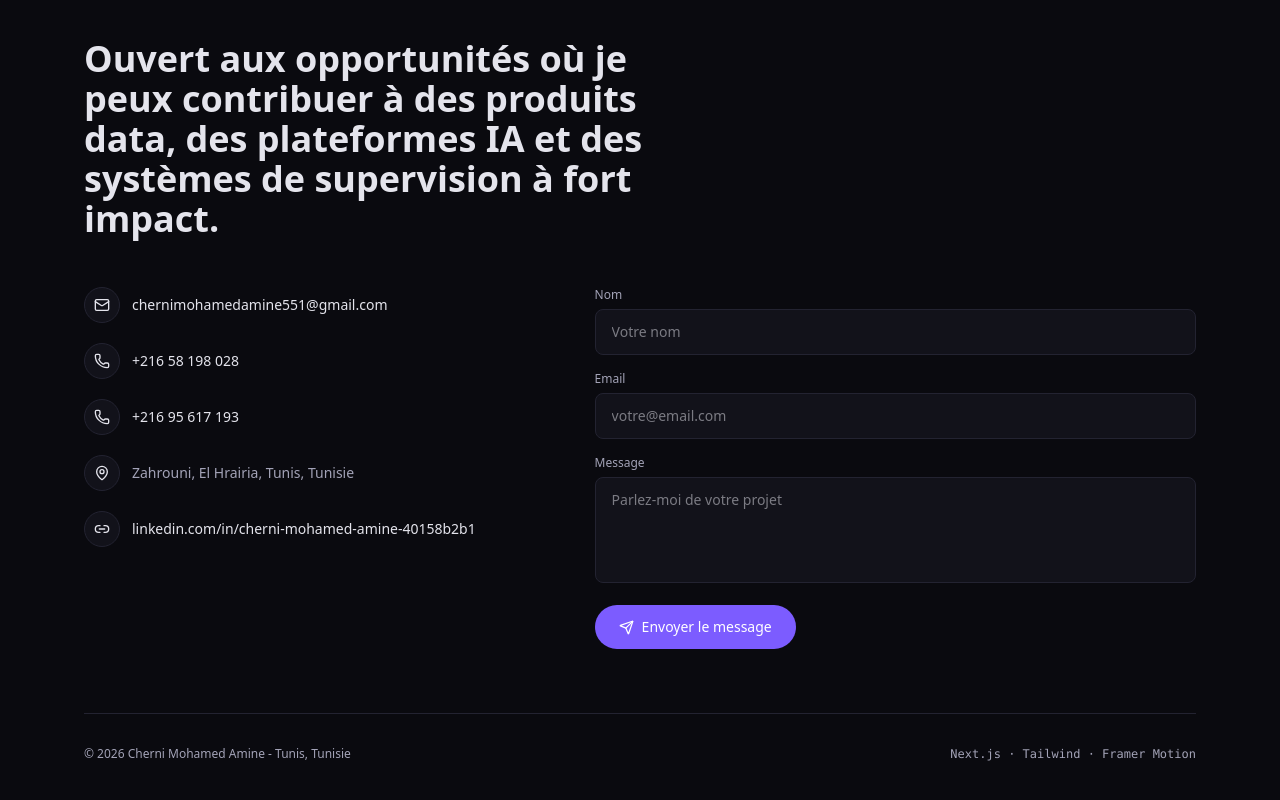
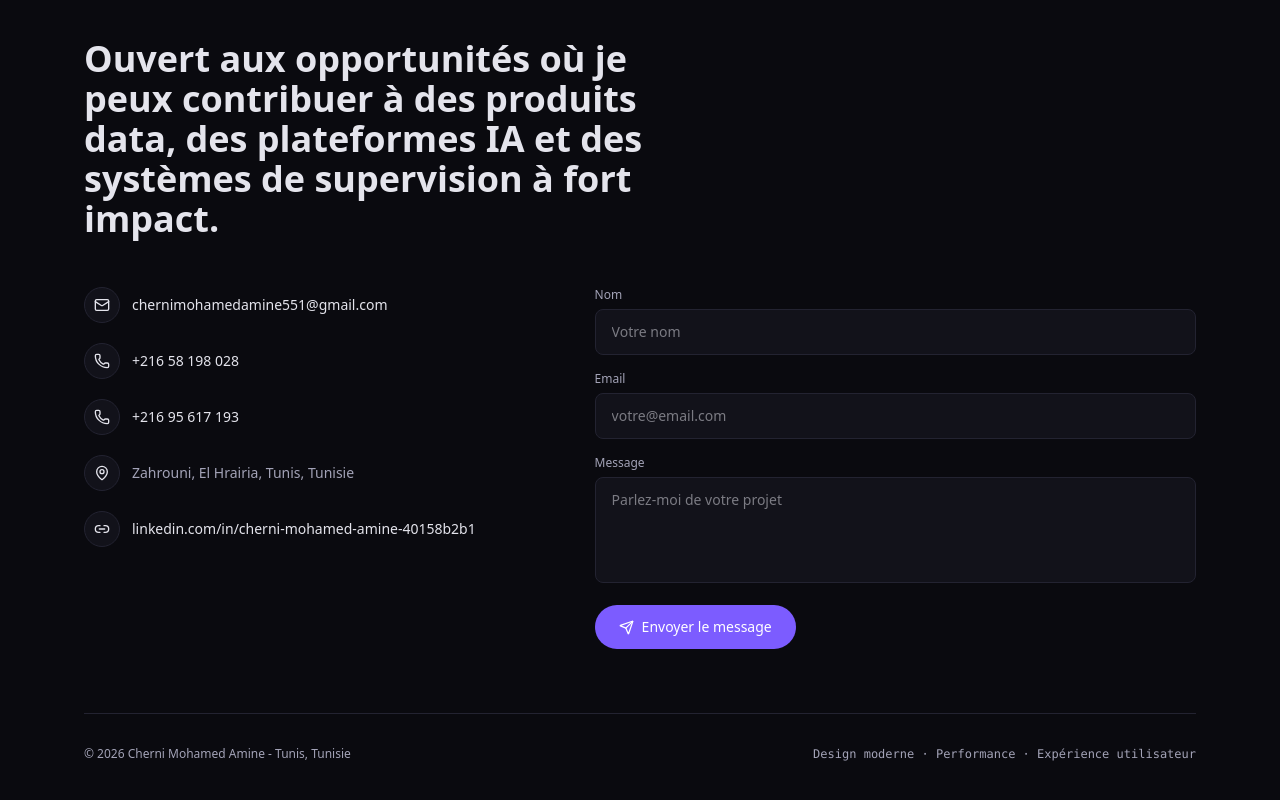
Before and after one commit to cherniamine/portfolio, a Next.js app: page / in a window 1280 px wide. Shown: the part 6483-7283 px from the top of the page. Built offline with nearby package versions, Linux system fonts and the light colour scheme.

Commit message:
Updated contact

```diff
--- a/components/Contact.tsx
+++ b/components/Contact.tsx
@@ -140,7 +140,7 @@ export default function Contact() {
 
         <div className="flex flex-col md:flex-row justify-between gap-3 text-xs text-dim mt-16 pt-8 border-t border-line">
           <span>© 2026 Cherni Mohamed Amine - Tunis, Tunisie</span>
-          <span className="font-mono">Next.js · Tailwind · Framer Motion</span>
+          <span className="font-mono">Design moderne · Performance · Expérience utilisateur</span>
         </div>
       </div>
     </footer>
```
